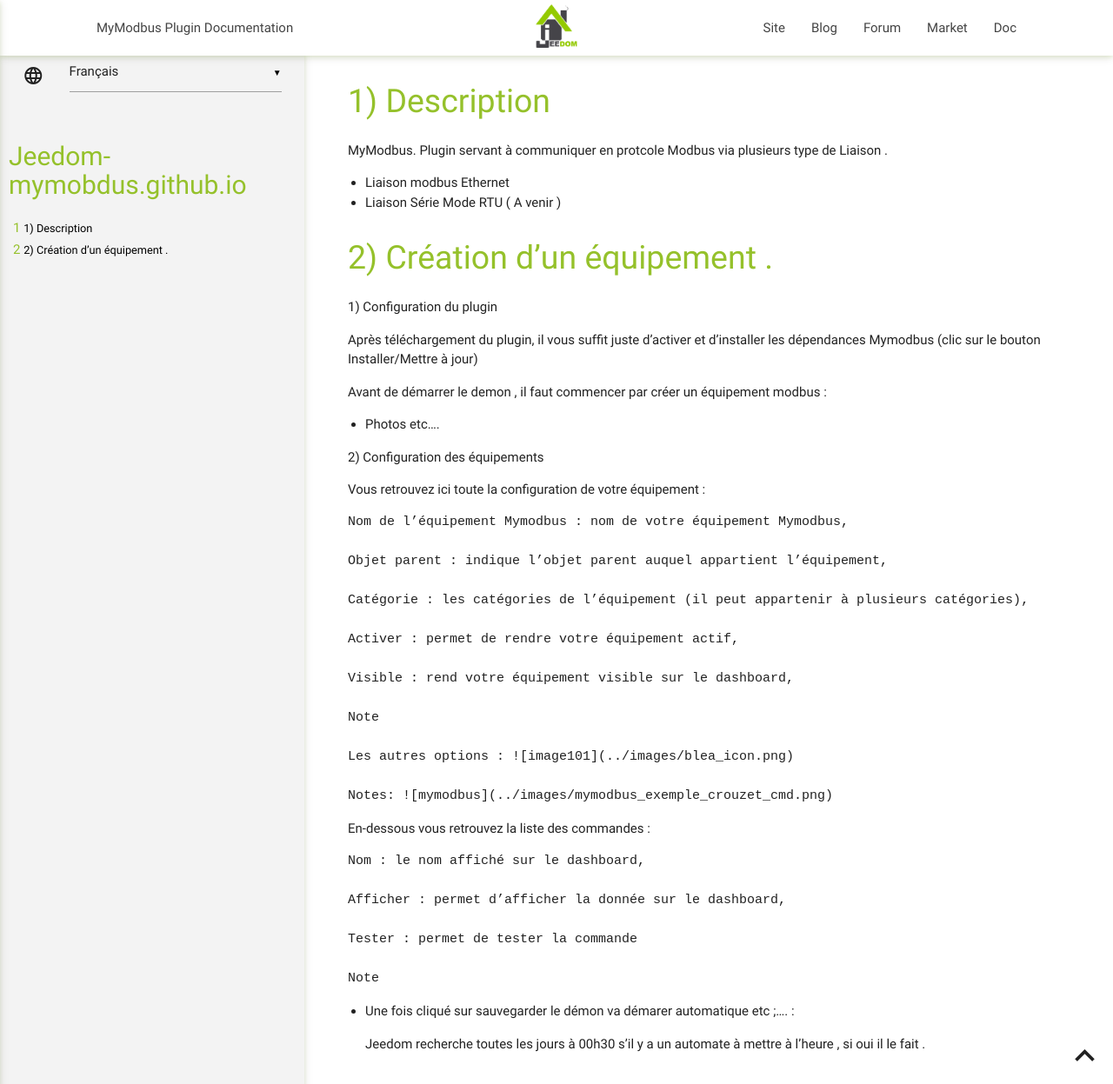
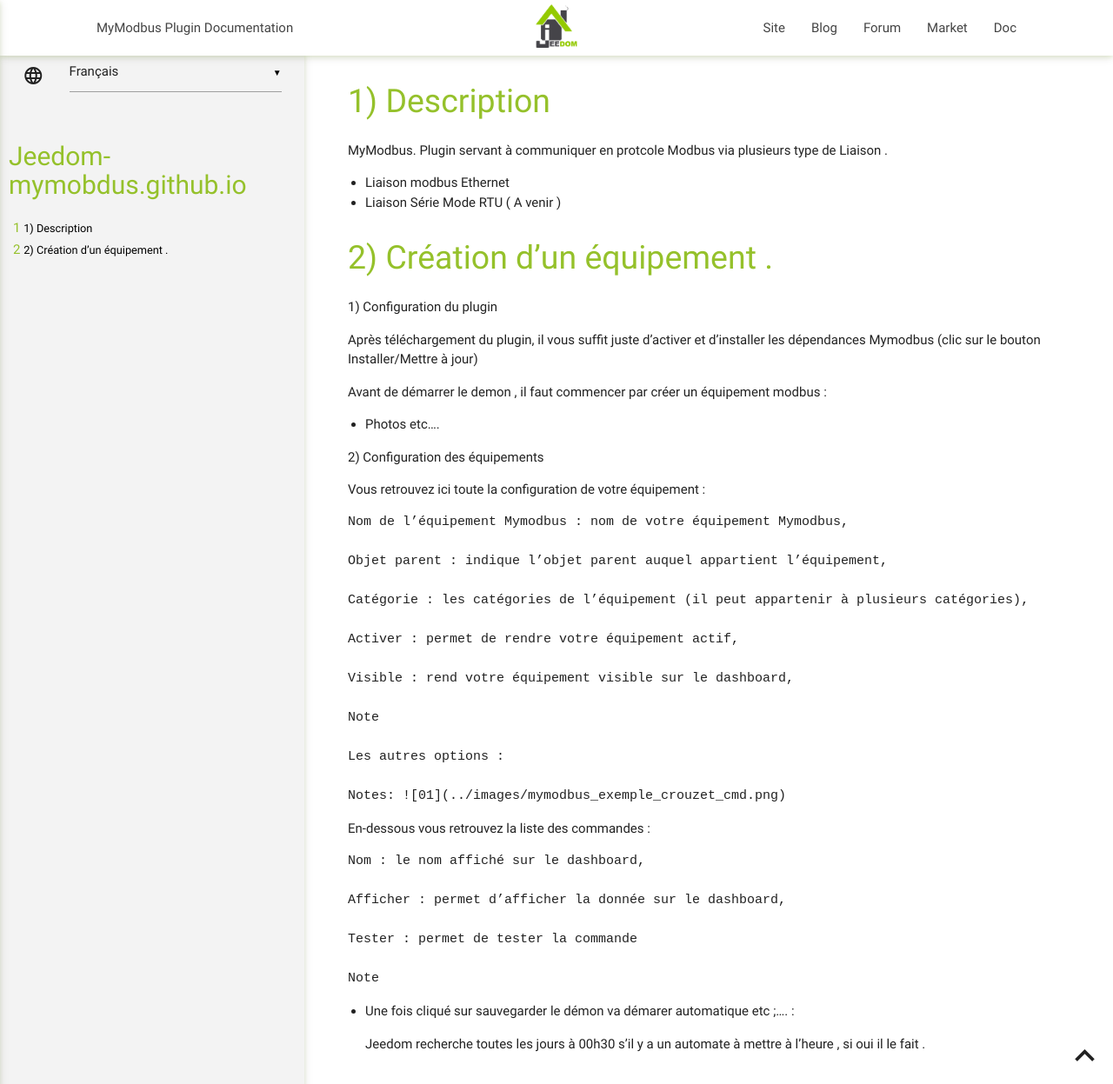
Before and after one commit to totowinmix31/jeedom-mymobdus.github.io, a Jekyll site: the page built from fr_FR/index.md, in a window 1280 px wide and 1247 px high. Shown: the whole window at 87% size. Built offline with Jekyll 4.4.1, drawn with Linux system fonts in a browser that asks for light colours; our own code applies the rules of GitHub Pages for plain Markdown files.

Commit message:
mise à jour

```diff
--- a/_layouts/default.html
+++ b/_layouts/default.html
@@ -21,13 +21,13 @@
           <li><a href="https://www.jeedom.com/blog/">Blog</a></li>
           <li><a href="https://community.jeedom.com/">Forum</a></li>
           <li><a href="https://www.jeedom.com/market/index.php?v=d">Market</a></li>
-          <li class="active"><a href="https://jeedom.github.io/documentation/">Doc</a></li>
+          <li class="active"><a href="https://www.jeedom.com/doc">Doc</a></li>
         </ul>
         <ul class="side-nav" id="nav-mobile">
           <li><a href="https://www.jeedom.com/blog/">Blog</a></li>
           <li><a href="https://community.jeedom.com/">Forum</a></li>
           <li><a href="https://www.jeedom.com/market/index.php?v=d">Market</a></li>
-          <li class="active"><a href="https://jeedom.github.io/documentation/">Doc</a></li>
+          <li class="active"><a href="https://www.jeedom.com/doc">Doc</a></li>
         </ul>
       </div>
     </nav>
--- a/fr_FR/index.md
+++ b/fr_FR/index.md
@@ -42,10 +42,9 @@ Vous retrouvez ici toute la configuration de votre équipement :
     Note
 
     Les autres options :
-![image101](../images/blea_icon.png)
 
     Notes:
-![mymodbus](../images/mymodbus_exemple_crouzet_cmd.png)
+![01](../images/mymodbus_exemple_crouzet_cmd.png)
 
 En-dessous vous retrouvez la liste des commandes :
 
```
